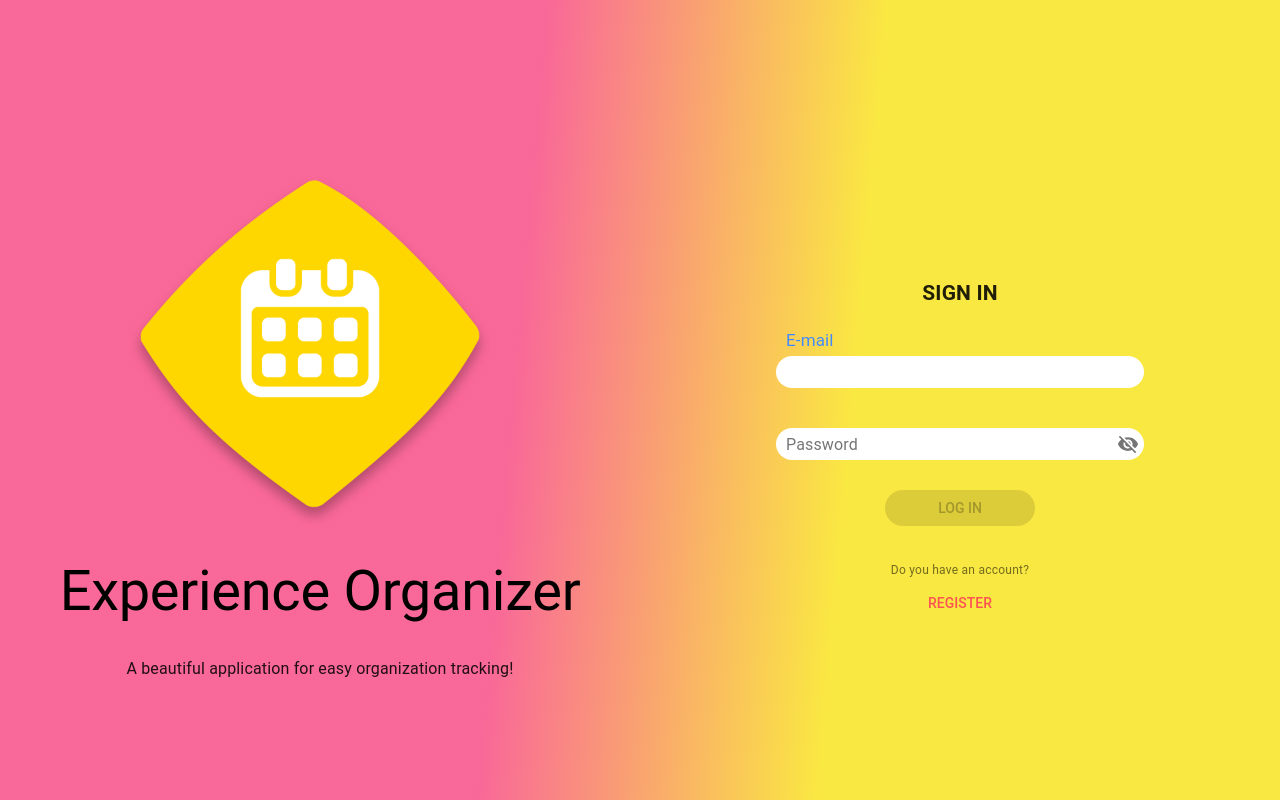
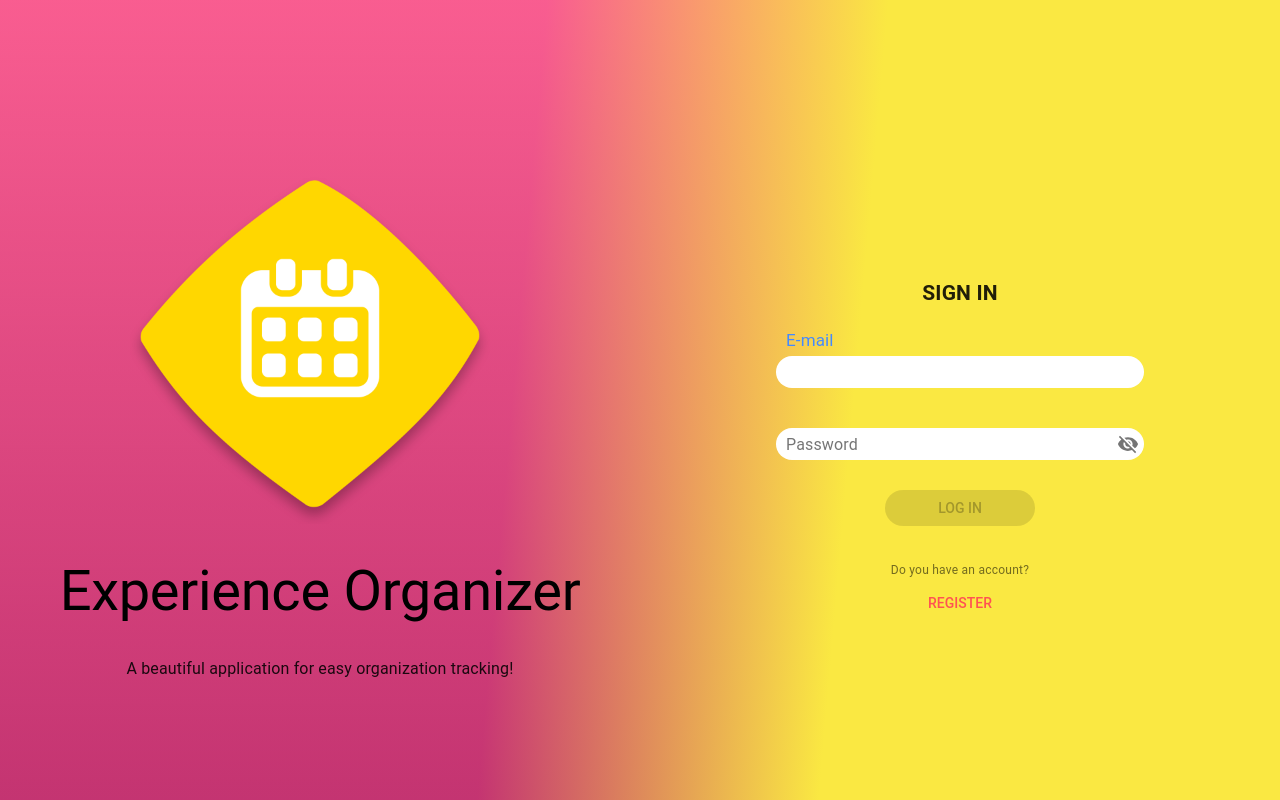
Before and after one commit to aleksandar9999a/experience-organization, a Vue app: page /auth in a window 1280 px wide. Shown: the top 800 px of the page. Built offline with nearby package versions, Linux system fonts and the light colour scheme; no server answers; what vuefire would draw is missing.

Commit message:
Added class app and background

```diff
--- a/src/App.vue
+++ b/src/App.vue
@@ -1,5 +1,5 @@
 <template>
-  <div>
+  <div class="app">
     <Navbar v-if="menuVisible" />
     <router-view></router-view>
     <Notifications></Notifications>
@@ -43,12 +43,8 @@ export default {
 </script>
 
 <style>
-#app {
-  font-family: Avenir, Helvetica, Arial, sans-serif;
-  -webkit-font-smoothing: antialiased;
-  -moz-osx-font-smoothing: grayscale;
-  text-align: center;
-  color: #2c3e50;
-  margin-top: 60px;
+.app {
+  background: linear-gradient(to top, #2c3868, #fad7e1);
+  min-height: 1000px;
 }
 </style>
```
